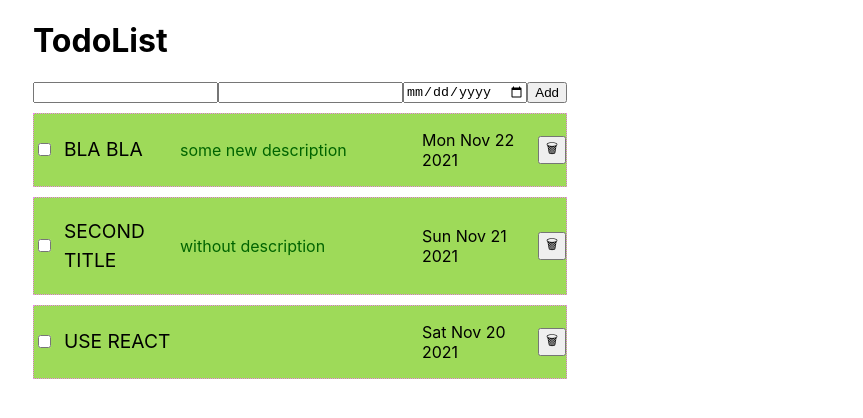
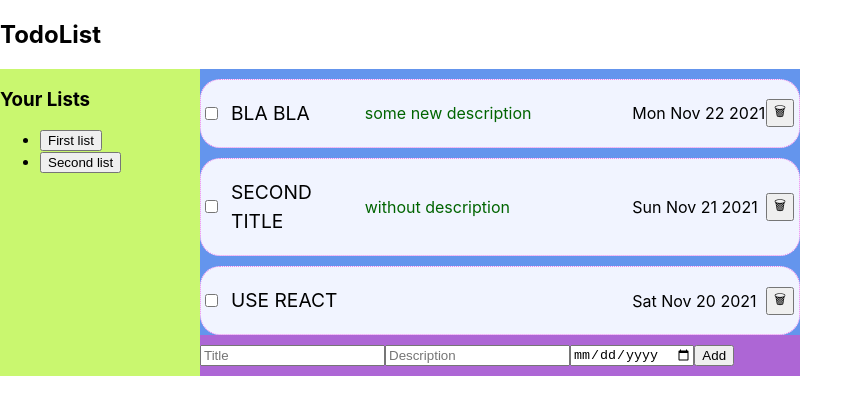
Before and after one commit to andrewvoinarovskyi/todo-list-with-react, a React (Create React App) app: page / in a window 1280 px wide. Shown: the top 418 px of the page, without its empty margins (0-863 px from the left). Built offline with nearby package versions, Linux system fonts and the light colour scheme.

Commit message:
use hooks and add sidebar

```diff
--- a/src/App.css
+++ b/src/App.css
@@ -1,64 +1,58 @@
 #root {
+    display: grid;
+    grid-template-columns: 200px 600px;
+}
+
+#root>aside {
+    grid-column-start: 1;
+    grid-column-end: 2;
+    grid-row-start: 1;
+    grid-row-end: 3;
+    justify-items: start;
+    background-color: #C9F76F;
+}
+
+#list {
+    grid-column-start: 2;
+    grid-column-end: 3;
+    grid-row-start: 1;
+    grid-row-end: 2;
     display: flex;
-    flex-flow: column;
+    flex-direction: column;
+    background-color: cornflowerblue;
+}
+
+#new-item-form {
+    grid-column-start: 2;
+    grid-column-end: 3;
+    grid-row-start: 2;
+    grid-row-end: 3;
+    align-items: normal;
+    background-color: #AD66D5;
+}
+
+.item {
+    padding: 10px 0 10px 0;
+    display: flex;
     align-items: center;
 }
 
-#root>#todo-item-form {
-    margin: auto;
-    width: 200px;
-}
-
-#list, #root {
-    display: flex;
-    flex-direction: column;
-    min-width: 350px;
-    max-width: 600px;
-
-}
-
-.only-open>.done {
-    display: none;
-}
-
-#create-item-form {
-    height: 1.3em;
-    display: flex;
-    flex-direction: row;
-    align-items: normal;
-}
-
-
-.item {
+#list>.item {
+    padding: 0;
     margin-top: 10px;
     border: violet 1px dotted;
-    display: flex;
-    align-items: center;
-    background-color: #9eda59;
-
+    border-radius: 20px;
+    background-color: #f1f4ff;
 }
 
 .title, .description .date {
     margin-left: 10px;
 }
 
-#checkbox {
-    width: 20px;
-}
-
-.done .title {
-    text-decoration: line-through;
-}
-
-.line-through .title, .line-through .description {
-    color: gray;
-}
-
 .title {
     flex: 1;
     line-height: 150%;
     font-size: 120%;
-    color: black;
 }
 
 .description {
@@ -68,9 +62,34 @@
 
 .date {
     flex: 1;
-    margin-left: 10px;
+}
+
+.delete {
+    margin-right: 5px;
+}
+
+#checkbox {
+    width: 20px;
+}
+
+.line-through .title, .line-through .description {
+    color: gray;
+}
+
+.done .title {
+    text-decoration: line-through;
 }
 
 .overdue-date {
     color: red;
 }
+
+aside li {
+    style: none;
+}
+
+/*
+.only-open>.done {
+    display: none;
+}
+*/
--- a/src/App.js
+++ b/src/App.js
@@ -1,39 +1,37 @@
  import './App.css';
- import {Component} from "react";
+ import { useState } from "react";
 
  import NewItemForm from "./components/NewItemForm";
  import TodoItems from "./components/TodoItems/TodoItems";
+ import TodoListSidebar from "./components/TodoListSidebar/TodoListSidebar";
 
-class App extends Component {
-    state = {
-        todoItems: [
-            {id: 1,title: 'bla bla', description: 'some new description', date: new Date(2021,10,22) },
-            {id: 2,title: 'second title', description: 'without description', date: new Date(2021,10,21) },
-            {id: 3,title: 'Use React', description: '', date: new Date(2021,10,20) },
-        ]
+function App() {
+
+    const deleteItem = (item) => {
+        setTodoItems(todoItems.filter(todoItem => todoItem !== item));
     }
 
-    deleteItem = (event) => {
-        event.target.parentElement.remove();
-    }
+    const [todoItems, setTodoItems] = useState([
+        {id: 1, title: 'bla bla', description: 'some new description', date: new Date(2021,10,22) },
+        {id: 2, title: 'second title', description: 'without description', date: new Date(2021,10,21) },
+        {id: 3, title: 'Use React', description: '', date: new Date(2021,10,20) },
+    ]);
 
-    id = 3;
+    const [todoLists, setTodoLists] = useState([
+        { id: 1, title: "First list", todoItems: todoItems },
+        { id: 2, title: "Second list" }
+    ])
 
-    addTodoItem = (id, item) => {
-        this.setState({
-            todoItems: [...this.state.todoItems, { id, ...item }]
-        })
-    }
-
-    render() {
-        return (
-            <div id="todo-list">
-                <header><h1>TodoList</h1></header>
-                <NewItemForm onSubmit={this.addTodoItem} />
-                <TodoItems todoItems={this.state.todoItems} deleteItems={this.deleteItem} />
+    return (
+        <section>
+            <header><h1>TodoList</h1></header>
+            <div id="root">
+                <TodoListSidebar todoLists={todoLists} />
+                <TodoItems todoItems={todoItems} deleteItem={deleteItem} />
+                <NewItemForm onSubmit={(id, item) => setTodoItems([...todoItems, {id, ...item}])} />
             </div>
-        );
-}
+        </section>
+    );
 }
 
 export default App;
--- a/src/components/NewItemForm.js
+++ b/src/components/NewItemForm.js
@@ -1,47 +1,41 @@
-import React, { Component } from "react";
+import React, { useState } from "react";
 
-class NewItemForm extends Component {
-    id = 3;
+function NewItemForm (props) {
+    const [id, setId] = useState(4);
 
-    state = {
-        todoItem: {},
-    };
+    const [todoItem, setItem] = useState({
+        title: '',
+        description: '',
+        date: '',
+        });
 
-    onSubmitHandler = (event) => {
-        event.preventDefault()
-        this.props.onSubmit(++this.id, this.state.todoItem)
+    const onSubmitHandler = (event) => {
+        event.preventDefault();
+        props.onSubmit(id, todoItem);
         event.currentTarget.reset();
+        setId(id + 1);
     }
 
-
-
-    onChange = (event) => {
-        this.setState( {
-            todoItem: {
-                title: event.currentTarget.title.value,
-                description: event.currentTarget.description.value,
-                date: event.currentTarget.date.value
-                    ? new Date(event.currentTarget.date.value)
-                    : '',
-            }
-        })
-    }
-
-    render() {
     return (
         <form
-              id="create-item-form"
-              onSubmit={this.onSubmitHandler}
-              onChange={this.onChange}
+          id="new-item-form"
+          className="item"
+          onSubmit={onSubmitHandler}
+          onChange={(event) => {
+              const {title, description, date} = event.currentTarget;
+              setItem({
+                  title: title.value,
+                  description: description.value,
+                  date: date.value && new Date(date.value)
+              })
+          }}
           autoComplete="off">
-                <input name="title" type="text" />
-                <input name="description" type="text" />
+              <input name="title" type="text" required placeholder="Title" />
+              <input name="description" type="text" placeholder="Description" />
               <input name="date" type="date" />
               <button type="submit">Add</button>
         </form>
     )
 }
 
-}
-
 export default NewItemForm;
--- a/src/components/TodoItems/TodoItem/TodoItem.js
+++ b/src/components/TodoItems/TodoItem/TodoItem.js
@@ -1,15 +1,14 @@
 import React from "react";
 
-const TodoItem = (props) => {
-    const {id, title, description, date } = props.item;
-    const deleteItem = props.deleteItem;
+const TodoItem = ({item, deleteItem}) => {
+    const { title, description, date } = item;
     return (
-        <div id={"item_" + id} className="item">
+        <div className="item">
             <input type="checkbox" className="checkbox"/>
             <p className="title">{title.toUpperCase()}</p>
             <p className="description">{description}</p>
             <p className="date">{date ? date.toDateString() : ''}</p>
-            <button className="delete" onClick={deleteItem}>{'\u{1F5D1}'}</button>
+            <button className="delete" onClick={(event) => deleteItem(item)}>{'\u{1F5D1}'}</button>
         </div>
     )
 }
--- a/src/components/TodoItems/TodoItems.js
+++ b/src/components/TodoItems/TodoItems.js
@@ -4,7 +4,8 @@ import TodoItem from "./TodoItem/TodoItem";
 
 const TodoItems = (props) => {
     const todoItems = props.todoItems;
-    const deleteItem = props.deleteItems;
+    const deleteItem = props.deleteItem;
+
     return (
         <div id="list">
             { todoItems.length ? todoItems.map((item, i) => <TodoItem item={item} key={i} deleteItem={deleteItem} />)
--- /dev/null
+++ b/src/components/TodoListSidebar/SelectListButton/SelectListButton.js
@@ -0,0 +1,11 @@
+import React from 'react';
+
+const SelectListButton = (props) => {
+    return (
+        <li>
+            <button id={props.id} >{props.title}</button>
+        </li>
+    );
+};
+
+export default SelectListButton;
--- /dev/null
+++ b/src/components/TodoListSidebar/TodoListSidebar.js
@@ -0,0 +1,19 @@
+import React, {useState} from 'react';
+import SelectListButton from "./SelectListButton/SelectListButton";
+
+const TodoListSidebar = (props) => {
+    const [selectedList, setSelectedList] = useState('');
+    const [onSelect, selectTodoList] = useState(0);
+    const todoLists = props.todoLists;
+
+    return (
+        <aside>
+            <h3>Your Lists</h3>
+            <ul>
+                {todoLists && todoLists.length ? todoLists.map(list => <SelectListButton id={list.id} title={list.title} />) : "You have not lists"}
+            </ul>
+        </aside>
+    );
+};
+
+export default TodoListSidebar;
```
Lines whose indentation alone changed are shown as unchanged.
